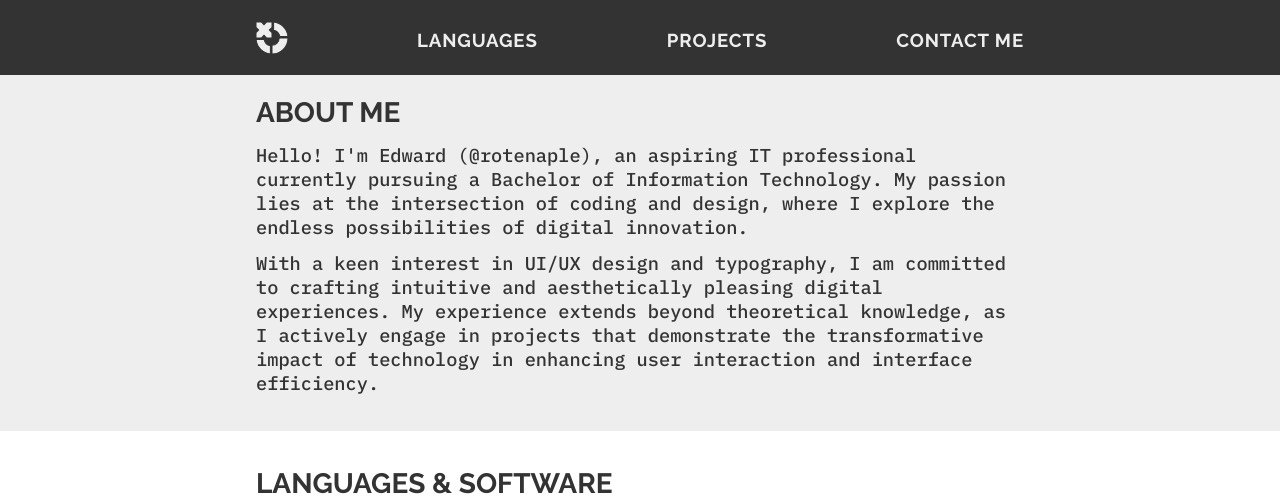
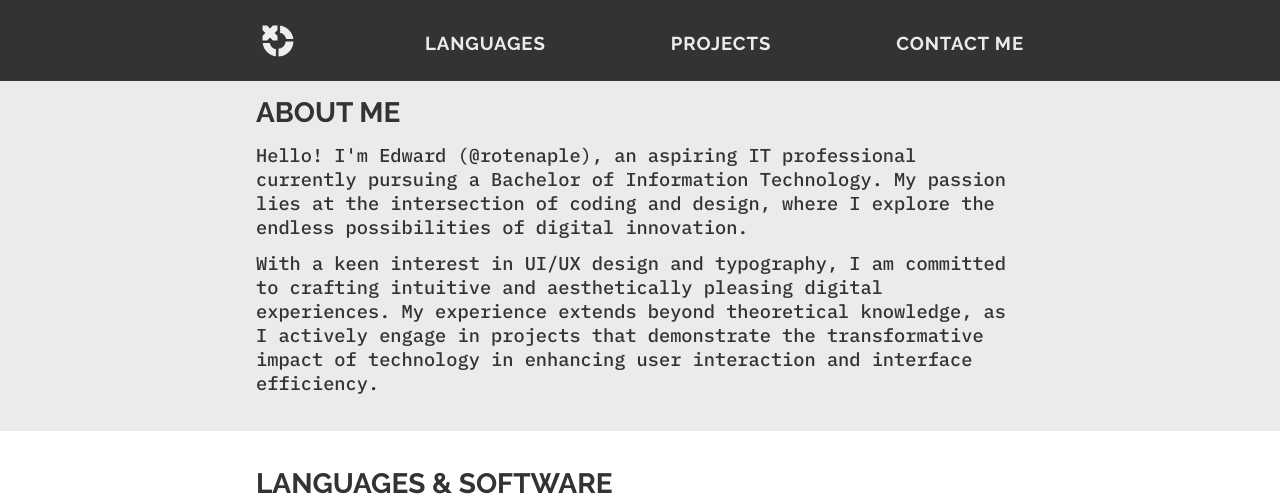
Before and after one commit to rotenaple/rotenaple, a plain HTML site: page index.html in a window 1280 px wide. Shown: the top 504 px of the page. Drawn offline with nearby package versions, Linux system fonts and the light colour scheme.

Commit message:
Update style.css

```diff
--- a/style.css
+++ b/style.css
@@ -18,7 +18,7 @@ nav {
 nav ul {
     list-style: none;
     padding: 0;
-    margin: 18px 0 12px 0;
+    margin: 15px 0 9px 0;
     display: flex;
     justify-content: space-between; /* Center the list horizontally */
     align-items: center; /* Center vertically within the list */
@@ -33,7 +33,7 @@ nav li {
 
 .nav-text {
     text-decoration: none;
-    color: #EEEEEE; /* Change the text color to your preference */
+    color: #EBEBEB; /* Change the text color to your preference */
     font-family: Raleway;
     font-weight: 700;
     display: inline-block; /* Allows transform to be applied */
@@ -44,14 +44,22 @@ nav li {
 }
 
 .nav-text:hover {
-    color: #ccc; /* Change the text color to your preference */
-
+    color: #bebebe; /* Change the text color to your preference */
 }
 
 .rotenaple {
     margin: 0 auto; /* Center the image horizontally within the list item */
     width: 2rem;
     transform: none;
+    padding: 6px;
+    border-radius: 8px;
+    border: none;
+    background-color: #333;
+}
+
+.rotenaple:hover {
+    content: url('img/rotenaple.svg');
+    background-color: #EBEBEB;
 }
 
 body{
@@ -142,7 +150,7 @@ section{
 }
 
 section:nth-child(odd) {
-    background-color: #eee;
+    background-color: #EBEBEB;
 }
 
 section:last-child {
```
